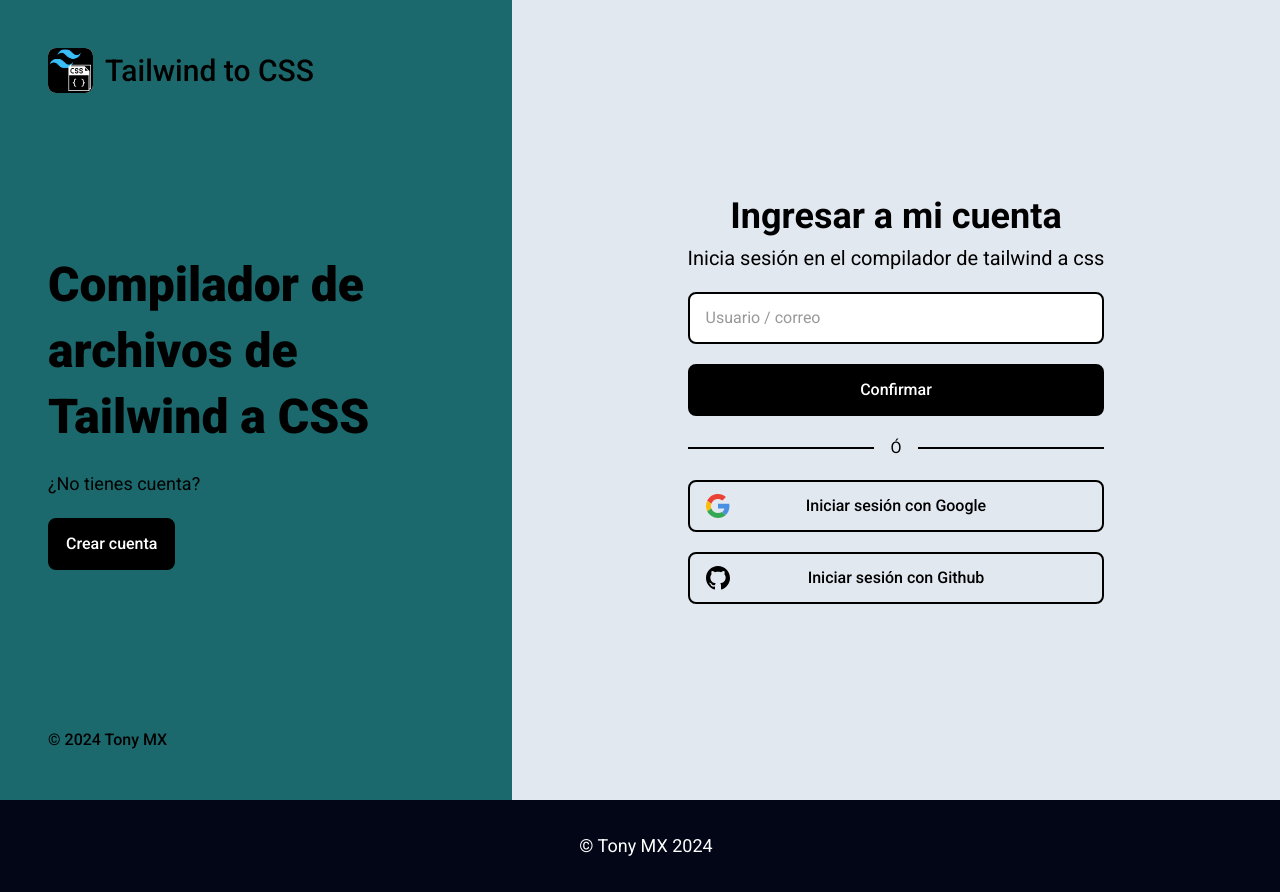
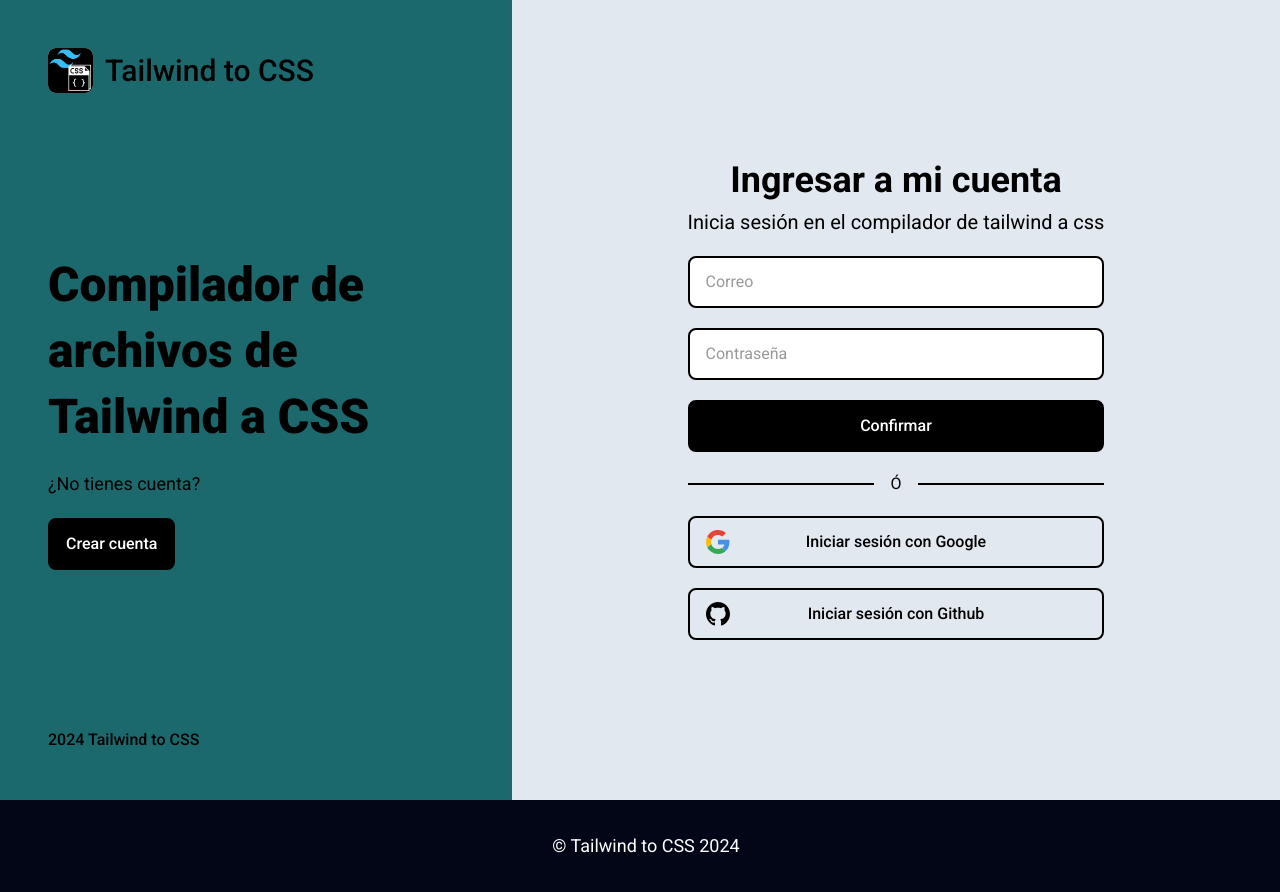
Before and after one commit to AntonioMP96/nextjs-docker-aws-ec2-test, a Next.js app: page /login in a window 1280 px wide. Built offline with nearby package versions, Linux system fonts and the light colour scheme; no server answers.

Commit message:
- inicio de sesion y signup con credenciales

```diff
--- a/app/(main_pages)/perfil/page.tsx
+++ b/app/(main_pages)/perfil/page.tsx
@@ -8,14 +8,19 @@ import { signOut, auth } from "@/auth"
 export default async function Perfil() {
 
     const session = await auth()
-
+    // console.log('SESION:', session)
 
     return (
         <div className="p-5 h-full">
             <div className='w-full h-full flex flex-col items-center justify-center gap-7'>
                 {session?.user?.image ? <Image className="rounded-full" src={session.user.image} width={250} height={250} alt="Profile logo" priority={true}/> : <IoPersonCircleSharp className='text-5xl'/>}
-                <h1 className="text-center leading-snug text-5xl font-medium">{session?.user?.name ? session.user.name : 'Mi perfil'}</h1>
-                <h2 className="text-md text-slate-500 -mt-4">{session?.user?.email ? session.user.email : 'Tailwind to CSS'}</h2>
+                <h1 className="text-center leading-snug text-5xl font-medium">
+                    {session?.user?.name ? session.user.name : 'Mi perfil'}
+                    {/* {session?.user?.name ? session.user.name : session?.user?.username ? session?.user.username: 'Mi perfil'} */}
+                </h1>
+                <h2 className="text-md text-slate-500 -mt-4">
+                    {session?.user?.email ? session.user.email : 'Tailwind to CSS'}
+                </h2>
                 <hr className="w-80 border-t-black"/>
 
 
--- a/app/login/layout.tsx
+++ b/app/login/layout.tsx
@@ -3,6 +3,9 @@ import { Roboto } from "next/font/google";
 import "../globals.css";
 
 import Footer from "@/app/ui/Footer";
+// -- auth --
+import { auth } from '@/auth'
+import { redirect } from "next/navigation"
 
 
 
@@ -13,11 +16,15 @@ export const metadata: Metadata = {
   description: "Nextjs and Docker deploy test in AWS.",
 };
 
-export default function RootLayout({
+export default async function RootLayout({
   children,
 }: Readonly<{
   children: React.ReactNode;
 }>) {
+
+  const session = await auth()
+  if (session) return redirect('/')
+
   return (
     <html lang="en">
       <body className={roboto.className}>
--- a/app/login/page.tsx
+++ b/app/login/page.tsx
@@ -43,7 +43,7 @@ export default function Main() {
             </Link>
 
           </div>
-          <p className="font-medium">© 2024 Tony MX</p>
+          <p className="font-medium">2024 Tailwind to CSS</p>
         </div>
 
         {/* <!-- Login --> */}
@@ -76,13 +76,28 @@ export default function Main() {
               <p className="text-md md:text-xl">Inicia sesión en el compilador de tailwind a css</p>
             </div>
             <div className="flex flex-col max-w-md space-y-5">
-              <input
-              type="text"
-              placeholder="Usuario / correo"
-              className="flex px-3 py-2 md:px-4 md:py-3 border-2 border-black rounded-lg font-medium placeholder:font-normal" />
-              <button className="flex items-center justify-center flex-none px-3 py-2 md:px-4 md:py-3 border-2 rounded-lg font-medium border-black bg-black text-white">
-                Confirmar
-              </button>
+              <form
+                action={async (formData) => {
+                  "use server"
+                  await signIn("credentials", formData)
+                }}
+                className="flex flex-col space-y-5"
+              >
+                <input
+                name="email"
+                type="email"
+                placeholder="Correo"
+                className="flex px-3 py-2 md:px-4 md:py-3 border-2 border-black rounded-lg font-medium placeholder:font-normal" />
+                <input
+                name="password"
+                type="password"
+                placeholder="Contraseña"
+                className="flex px-3 py-2 md:px-4 md:py-3 border-2 border-black rounded-lg font-medium placeholder:font-normal" />
+                <button className="flex items-center justify-center flex-none px-3 py-2 md:px-4 md:py-3 border-2 rounded-lg font-medium border-black bg-black text-white">
+                  Confirmar
+                </button>
+              </form>
+
               <div className="flex justify-center items-center">
                 <span className="w-full border border-black"></span>
                 <span className="px-4">Ó</span>
--- a/app/login/register/page.tsx
+++ b/app/login/register/page.tsx
@@ -1,29 +1,43 @@
-'use client'
 'use client'
 
 import Image from 'next/image'
 import Link from 'next/link'
 import { FormEvent, useState } from 'react'
 import axios, {AxiosError} from 'axios'
+import { IoEyeOutline, IoEyeOffOutline} from 'react-icons/io5'
+import { signIn } from "@/auth"
+import { redirect } from "next/navigation"
 
-import { IoEyeOutline, IoEyeOffOutline} from 'react-icons/io5'
+
 
 export default function Register() {
 
     const [error, setError] = useState()
+    const [showPass, setShowPass] = useState(false)
+
 
     const handleSubmit = async (e:FormEvent<HTMLFormElement>) => {
+        console.log('Entrando en handle submit')
         e.preventDefault()
 
         const formData = new FormData(e.currentTarget)
 
         try {
-            const res = await axios.post('/api/auth/signup', {
-                username:formData.get('username'),
+            const signupResponse = await axios.post('/api/auth/signup', {
+                username: formData.get('username'),
                 password: formData.get('password'),
-                email:formData.get('email')
+                email: formData.get('email'),
             })
-            console.log('RES:', res)
+            console.log('RESPUESTA DEL SIGNUP:', signupResponse)
+            redirect('/')
+
+            // "use server"
+            // const signinRes = await signIn("credentials", {
+            //     email: signupResponse.data.email,
+            //     password: formData.get("password"),
+            //     redirect: false
+            // })
+
         } catch (error) {
             console.log(error)
             if (error instanceof AxiosError) {
@@ -32,8 +46,6 @@ export default function Register() {
         }
     }
 
-
-    const [showPass, setShowPass] = useState(false)
 
     return (
         <div  className='h-full'>
@@ -60,19 +72,20 @@ export default function Register() {
                         <form action=""
                         onSubmit={handleSubmit}
                         className="flex flex-col space-y-5">
-                            {error && <span className='bg-red-400 p-2 text-center text-white'>
+                            {error && <span className='bg-red-500 p-2 text-center text-white rounded-lg antialiased'>
                                 {error}
                             </span>}
                             <input
                             name='username'
                             type="text"
-                            title="Usuario/correo"
-                            placeholder="Usuario / correo"
+                            title="Nombre de usuario"
+                            placeholder="Usuario"
                             className="flex px-3 py-2 md:px-4 md:py-3 border-2 border-black rounded-lg font-medium placeholder:font-normal"
                             />
                             <input
                             name='email'
                             type="email"
+                            title="Correo electronico"
                             placeholder="Correo"
                             className="flex px-3 py-2 md:px-4 md:py-3 border-2 border-black rounded-lg font-medium placeholder:font-normal"
                             />
@@ -110,6 +123,10 @@ export default function Register() {
                         </div>
 
                         <form
+                        // action={async () => {
+                        // "use server"
+                        // await signIn("google", {redirectTo: "/"})
+                        // }}
                         className="hover:bg-slate-300 rounded-lg">
                             <button
                             className="w-full flex items-center justify-center flex-none px-3 py-2 md:px-4 md:py-3 border-2 rounded-lg font-medium border-black relative">
@@ -126,6 +143,10 @@ export default function Register() {
                         </form>
 
                         <form
+                        // action={async () => {
+                        // "use server"
+                        // await signIn("github", {redirectTo: "/"})
+                        // }}
                         className="hover:bg-slate-300 rounded-lg">
                             <button
                             className="w-full flex items-center justify-center flex-none px-3 py-2 md:px-4 md:py-3 border-2 rounded-lg font-medium border-black relative"
--- a/app/ui/Footer.tsx
+++ b/app/ui/Footer.tsx
@@ -9,7 +9,7 @@ export default function Footer() {
           <Link className="title-font font-normal" href="https://www.cykadas.com">
             <span className="ml-3 text-lg flex flex-row items-center justify-center gap-3">
               &copy;
-                Tony MX
+                Tailwind to CSS
                 2024
             </span>
           </Link>
--- a/auth.ts
+++ b/auth.ts
@@ -2,36 +2,45 @@ import NextAuth from "next-auth"
 import GitHub from "next-auth/providers/github"
 import Google from "next-auth/providers/google"
 import Credentials from "next-auth/providers/credentials"
+// --
+import { connectDB } from "@/lib/mongodb"
+import User from '@/models/user'
+import bcrypt from "bcryptjs"
+
 
 export const { handlers, signIn, signOut, auth } = NextAuth({
     providers: [
         GitHub,
         Google,
-        // Credentials({
-        //     // You can specify which fields should be submitted, by adding keys to the `credentials` object.
-        //     // e.g. domain, username, password, 2FA token, etc.
-        //     credentials: {
-        //       email: {},
-        //       password: {},
-        //     },
-        //     authorize: async (credentials) => {
-        //       let user = null
+        Credentials({
+            // You can specify which fields should be submitted, by adding keys to the `credentials` object.
+            // e.g. domain, username, password, 2FA token, etc.
+            credentials: {
+                email: {label: "Email", type: "email", placeholder: "Email"},
+                password: {label: "Contraseña", type: "password", placeholder: "Contraseña"},
+            },
+            authorize: async (credentials) => {
+                await connectDB()
+                const userFound = await User.findOne({ email: credentials?.email}).select("+password")
+                if (!userFound) throw new Error("Credenciales invalidas")
 
-        //       // logic to salt and hash password
-        //       const pwHash = saltAndHashPassword(credentials.password)
 
-        //       // logic to verify if user exists
-        //       user = await getUserFromDb(credentials.email, pwHash)
+                const passwordMatch = await bcrypt.compare(credentials!.password, userFound!.password)
+                console.log('PASSWORDS MATCH?', passwordMatch)
+                if (!passwordMatch) throw new Error('Credenciales invalidas')
 
-        //       if (!user) {
-        //         // No user found, so this is their first attempt to login
-        //         // meaning this is also the place you could do registration
-        //         throw new Error("User not found.")
-        //       }
-
-        //       // return user object with the their profile data
-        //       return user
-        //     },
-        // }),
+                return userFound
+            },
+        }),
     ],
+    callbacks: {
+        jwt({token, user}) {
+            if (user) token.user = user
+            return token
+        },
+        session({session, token}) {
+            session.user = token.user as any
+            return session
+        }
+    }
 })
--- a/package.json
+++ b/package.json
@@ -10,6 +10,7 @@
   },
   "dependencies": {
     "@aws-sdk/client-s3": "^3.564.0",
+    "aws4": "^1.12.0",
     "axios": "^1.6.8",
     "bcryptjs": "^2.4.3",
     "mongoose": "^8.3.3",
@@ -17,7 +18,8 @@
     "next-auth": "^5.0.0-beta.17",
     "react": "^18",
     "react-dom": "^18",
-    "react-icons": "^5.1.0"
+    "react-icons": "^5.1.0",
+    "zod": "^3.23.6"
   },
   "devDependencies": {
     "@types/bcryptjs": "^2.4.6",
```
Also changed, not shown: 1 other file (tests, documents, lock files or other folders).
